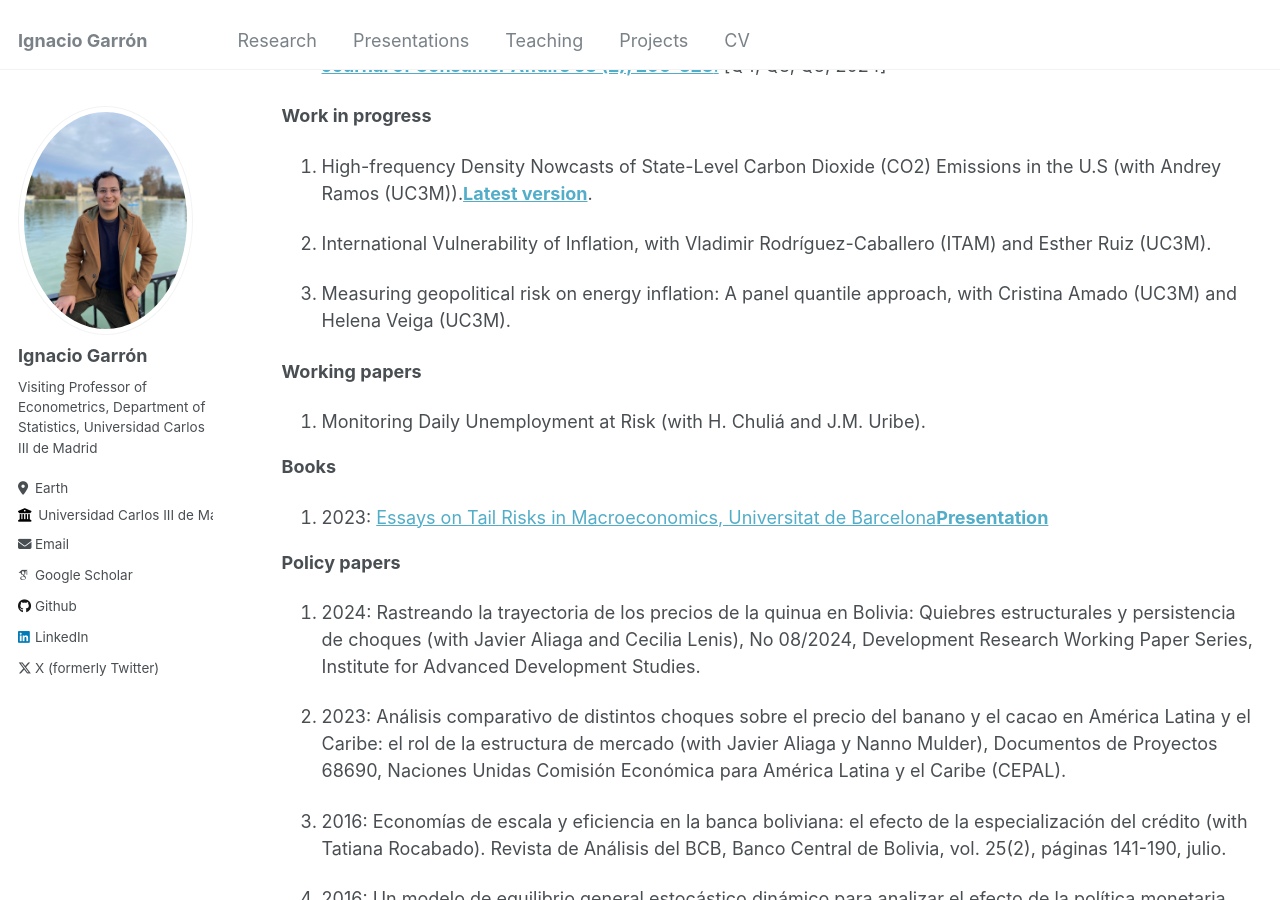
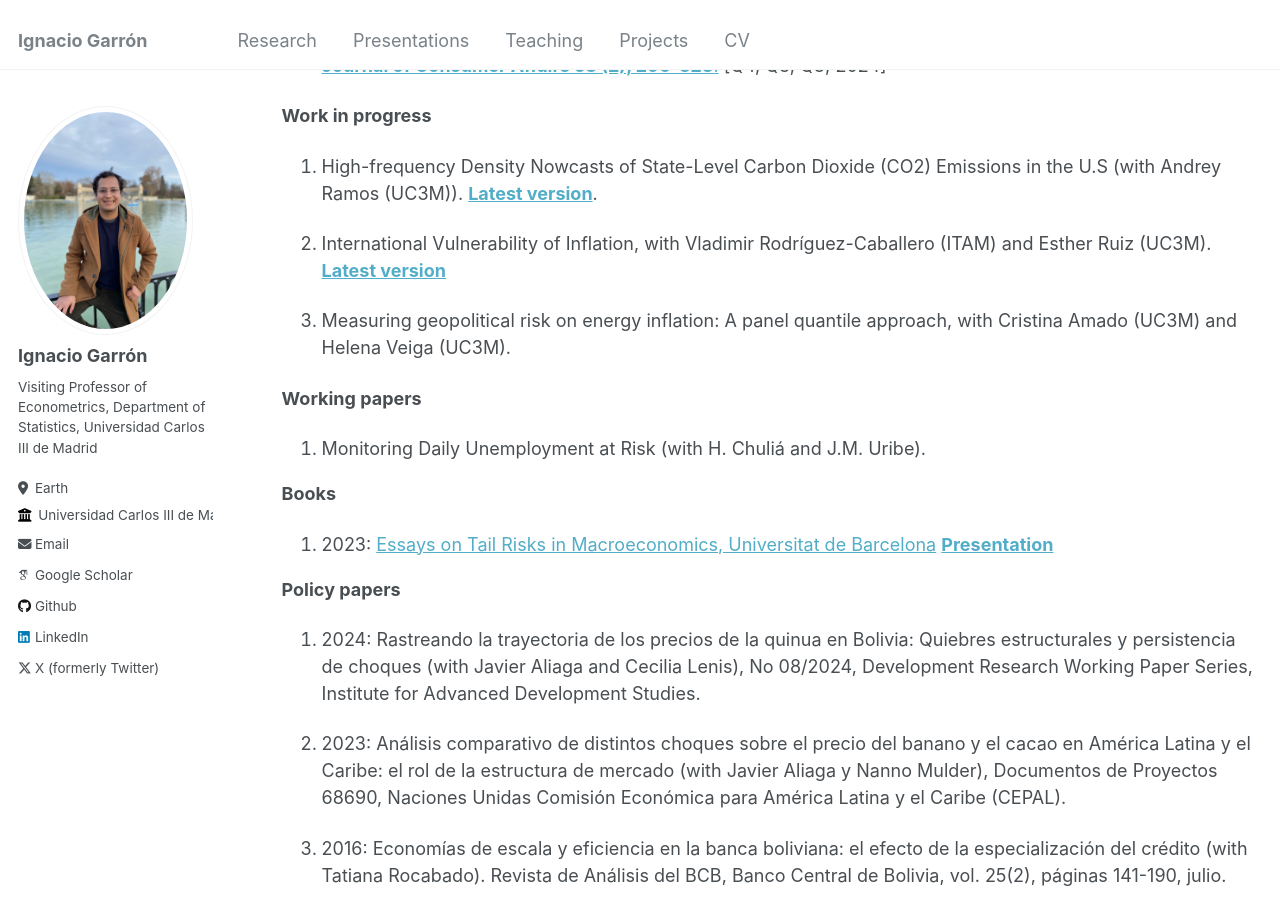
Before and after one commit to IgnacioGarron/IgnacioGarron.github.io, a Jekyll site: the page built from _pages/publications.md, in a window 1280 px wide and 900 px high, scrolled down 451 px. Built offline with Jekyll 4.4.1, drawn with Linux system fonts in a browser that asks for light colours; some web fonts are replaced.

Commit message:
Update publications.md

```diff
--- a/_pages/publications.md
+++ b/_pages/publications.md
@@ -25,9 +25,9 @@ Q3; 2024]
 
 **Work in progress**
 
-1. High-frequency Density Nowcasts of State-Level Carbon Dioxide (CO2) Emissions in the U.S (with Andrey Ramos (UC3M)).**[Latest version](/files/Quantile_Density_Nowcast_CO2.pdf)**.
+1. High-frequency Density Nowcasts of State-Level Carbon Dioxide (CO2) Emissions in the U.S (with Andrey Ramos (UC3M)). **[Latest version](/files/Quantile_Density_Nowcast_CO2.pdf)**.
 
-2. International Vulnerability of Inflation, with Vladimir Rodríguez-Caballero (ITAM) and Esther Ruiz (UC3M).
+2. International Vulnerability of Inflation, with Vladimir Rodríguez-Caballero (ITAM) and Esther Ruiz (UC3M). **[Latest version](https://arxiv.org/pdf/2410.20628)**
 
 2. Measuring geopolitical risk on energy inflation: A panel quantile approach, with Cristina Amado (UC3M) and Helena Veiga (UC3M).
 
@@ -38,7 +38,7 @@ Q3; 2024]
 
 **Books**
 
-1. 2023: [Essays on Tail Risks in Macroeconomics, Universitat de Barcelona](https://www.tesisenred.net/handle/10803/688864#page=1)[**Presentation**](/files/PhD_thesis_presentation IgnacioGarronVedia.pdf)
+1. 2023: [Essays on Tail Risks in Macroeconomics, Universitat de Barcelona](https://www.tesisenred.net/handle/10803/688864#page=1) [**Presentation**](/files/PhD_thesis_presentation IgnacioGarronVedia.pdf)
 
 
 **Policy papers**
```
